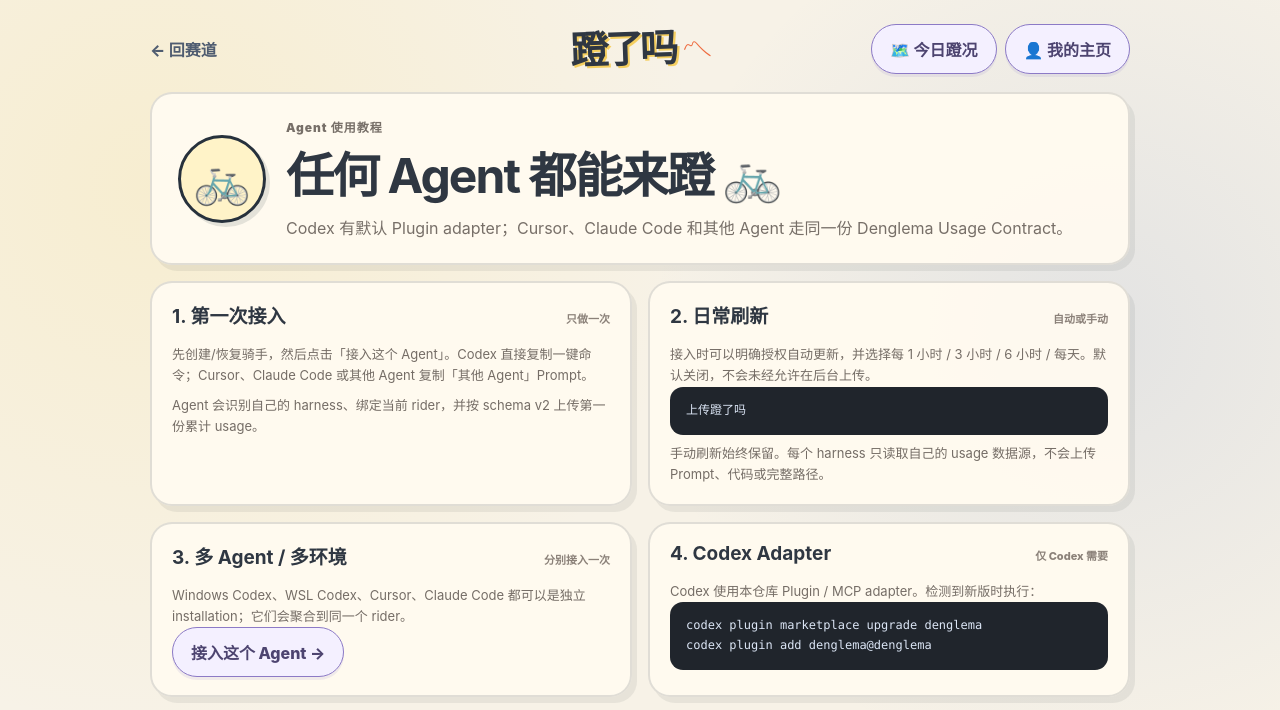
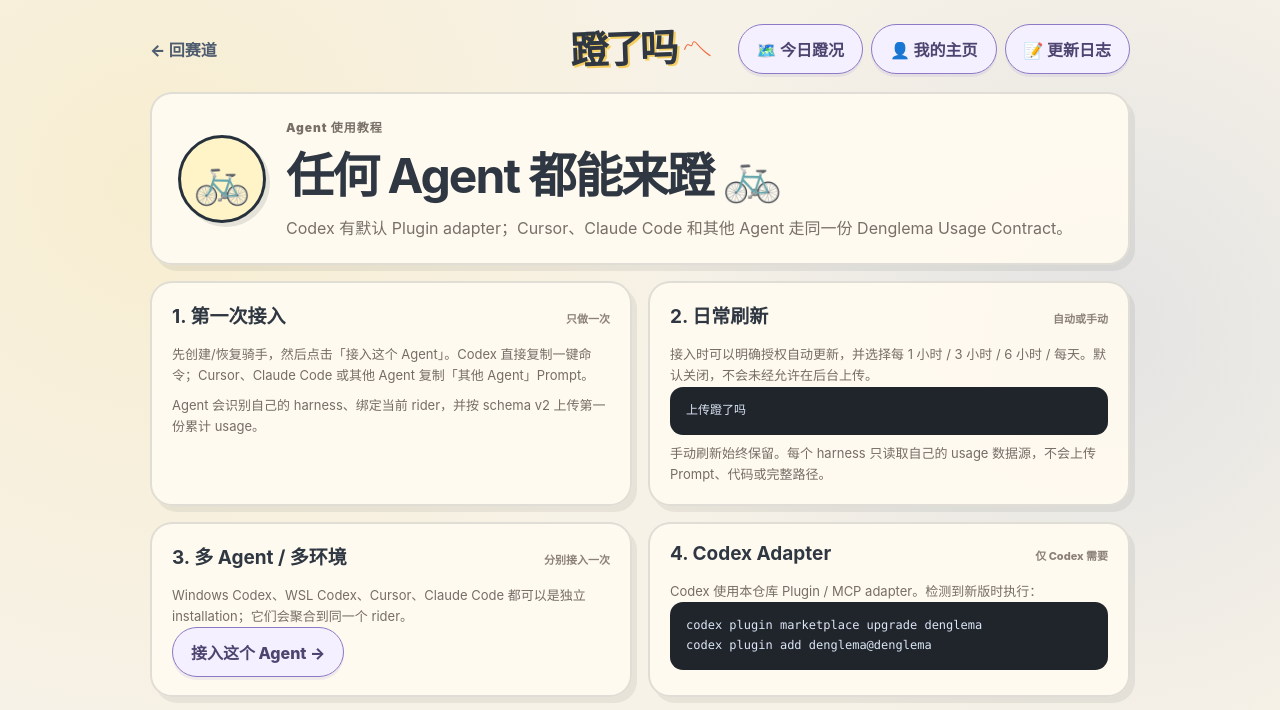
Before and after one commit to viviennebla/codex-sync-server, a website: page public/plugin.html in a window 1280 px wide. Shown: the top 710 px of the page. Drawn offline with Linux system fonts and the light colour scheme.

Commit message:
ux: add update log entry to guide

```diff
--- a/public/plugin.html
+++ b/public/plugin.html
@@ -14,6 +14,7 @@
       <div class="profile-actions">
         <a href="/leaderboards" class="profile-button">🗺️ 今日蹬况</a>
         <a href="/me" class="profile-button">👤 我的主页</a>
+        <a href="/updates" class="profile-button">📝 更新日志</a>
       </div>
     </header>
 
```
